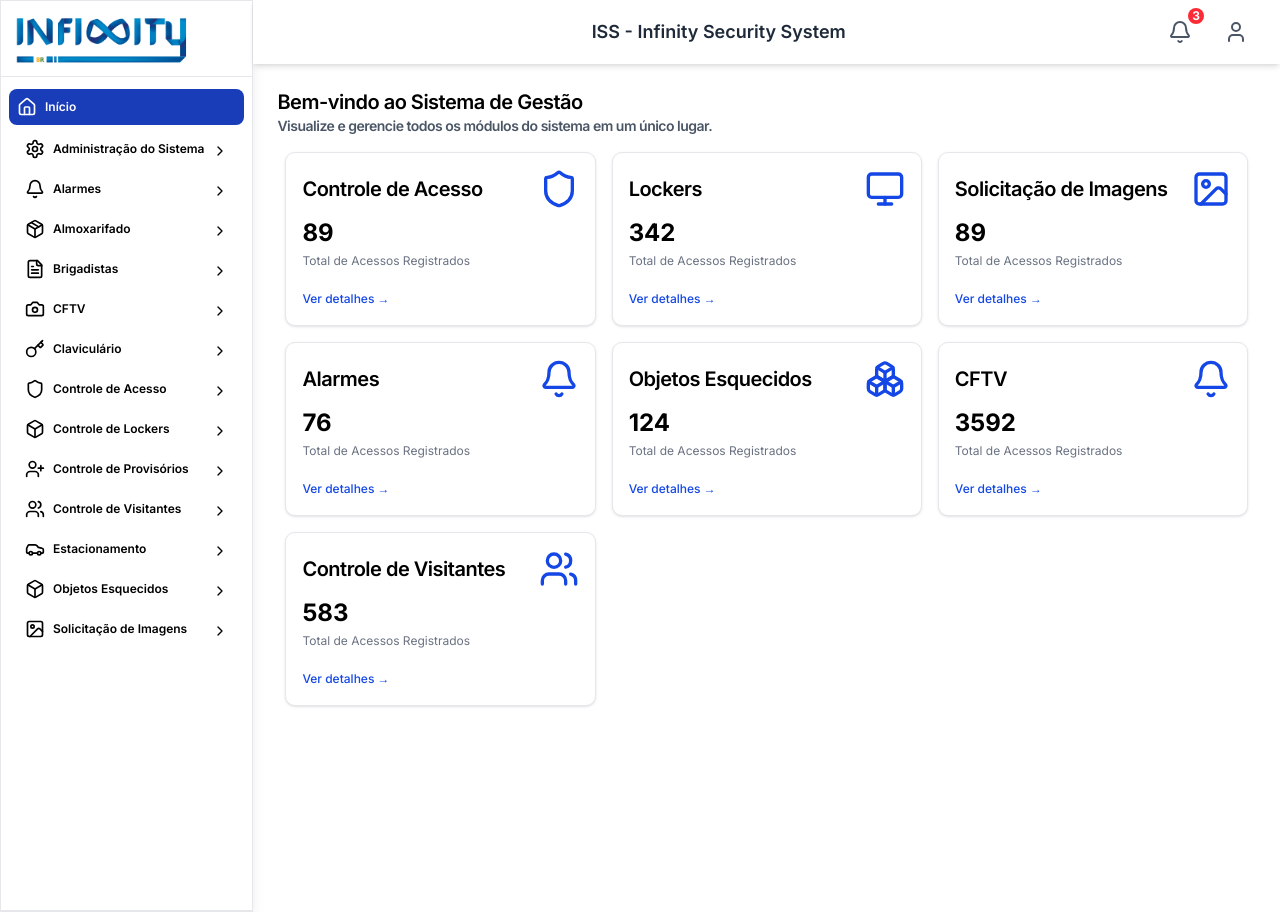
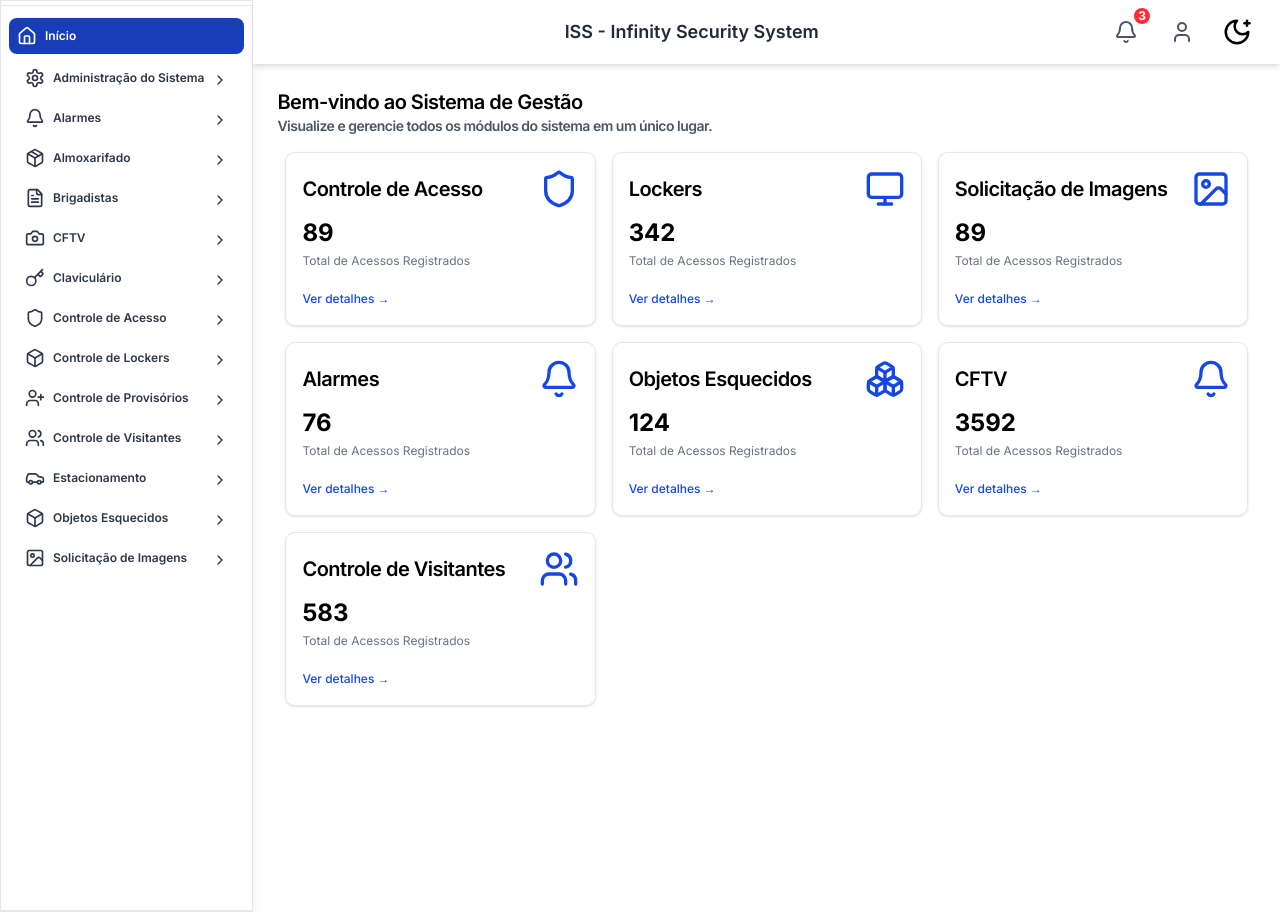
Before and after one commit to Lyzhz/EvolveFinance.js, a Next.js app: page / in a window 1280 px wide. Built offline with nearby package versions, Linux system fonts and the light colour scheme.

Commit message:
Dark Theme

```diff
--- a/package.json
+++ b/package.json
@@ -11,6 +11,7 @@
   "dependencies": {
     "@radix-ui/react-dropdown-menu": "^2.1.6",
     "@radix-ui/react-slot": "^1.1.2",
+    "@tailwindcss/typography": "^0.5.16",
     "class-variance-authority": "^0.7.1",
     "clsx": "^2.1.1",
     "framer-motion": "^12.6.2",
@@ -31,7 +32,7 @@
     "eslint": "^9",
     "eslint-config-next": "15.2.4",
     "postcss": "^8.5.3",
-    "tailwindcss": "^4.0.16",
+    "tailwindcss": "^4.0.17",
     "typescript": "^5"
   }
 }
--- a/src/app/globals.css
+++ b/src/app/globals.css
@@ -201,3 +201,36 @@ body {
 .delay-600 {
   animation-delay: 0.14s;
 }
+
+
+body.dark {
+  background-color: #1a202c; /* cor de fundo escura */
+  color: #e2e8f0; /* texto claro */
+}
+
+/* Outras regras de tema escuro */
+body.dark .topbar {
+  background-color: #2d3748; /* Exemplo para a topbar */
+}
+
+body.dark .main-content {
+  background-color: #1a202c; /* Exemplo para o conteúdo principal */
+}
+/* Estilos para a Sidebar */
+.sidebar {
+  background-color: white; /* Cor padrão para o tema claro */
+  color: #2d3748; /* Cor do texto para tema claro */
+}
+
+body.dark .sidebar {
+  background-color: #2d3748; /* Cor para tema escuro */
+  color: #e2e8f0; /* Cor do texto para tema escuro */
+}
+
+.sidebar a {
+  color: #2d3748; /* Link padrão para tema claro */
+}
+
+body.dark .sidebar a {
+  color: #e2e8f0; /* Link para tema escuro */
+}
--- a/src/app/layout.tsx
+++ b/src/app/layout.tsx
@@ -1,17 +1,39 @@
+'use client';
+
 import './globals.css';
-import type { Metadata } from 'next';
-import { Inter } from 'next/font/google';
+import { useState, useEffect } from 'react';
 import Sidebar from '@/components/sidebar';
 import TopBar from '@/components/topbar';
+import { Inter } from 'next/font/google';
 
 const inter = Inter({ subsets: ['latin'] });
 
-export const metadata: Metadata = {
-  title: 'Create Next App',
-  description: 'Generated by create next app',
-};
+export default function RootLayout({ children }: { children: React.ReactNode }) {
+  const [isDarkMode, setIsDarkMode] = useState(false);
 
-export default function RootLayout({ children }: { children: React.ReactNode }) {
+  // Verifica se o tema foi salvo no localStorage
+  useEffect(() => {
+    const savedTheme = localStorage.getItem('theme');
+    if (savedTheme === 'dark') {
+      setIsDarkMode(true);
+      document.body.classList.add('dark');
+    } else {
+      document.body.classList.remove('dark');
+    }
+  }, []);
+
+  // Função para alternar o tema
+  const toggleTheme = () => {
+    setIsDarkMode(!isDarkMode);
+    if (!isDarkMode) {
+      document.body.classList.add('dark');
+      localStorage.setItem('theme', 'dark');
+    } else {
+      document.body.classList.remove('dark');
+      localStorage.setItem('theme', 'light');
+    }
+  };
+
   return (
     <html lang="en">
       <body className={`${inter.className} antialiased`}>
@@ -21,8 +43,8 @@ export default function RootLayout({ children }: { children: React.ReactNode })
 
           {/* Main content area */}
           <div className="flex flex-col flex-1">
-            {/* TopBar */}
-            <TopBar />
+            {/* TopBar com botão de alternância de tema */}
+            <TopBar toggleTheme={toggleTheme} isDarkMode={isDarkMode} />
 
             {/* Main content */}
             <main className="flex-1 p-6">
--- a/src/components/sidebar.tsx
+++ b/src/components/sidebar.tsx
@@ -49,16 +49,16 @@ export default function Sidebar() {
   };
 
   return (
-    <div className="h-100% w-100% bg-white text-black border flex flex-col shadow-lg rounded_lg">
+    <div className="sidebar h-100% w-100% bg-white text-black border flex flex-col shadow-lg rounded_lg dark:bg-gray-800 text-gray-800 dark:text-white">
       <div className="flex pt-1">
-        <Image
+        {/*<Image
           src="/infinity.png"
           alt="infinitylogo"
           className="p-2"
           width={200}
           height={100}
           style={{ objectFit: 'contain' }}
-        />
+        />*/}
       </div>
       <nav className="flex-1 font-semibold overflow-y-auto border-y border-t-gray-200 py-3 px-2">
         <div className="flex flex-col pb-1.5">
@@ -505,7 +505,9 @@ function SidebarItem({
     <Link
       href={href}
       className={`flex items-center space-x-2 p-2 rounded-md transition-all duration-200 ${
-        isActive ? 'bg-blue-800 text-white' : 'hover:bg-gray-200'
+        isActive
+        ? 'bg-blue-800 !text-white'
+        : 'hover:bg-gray-200 dark:hover:bg-gray-700 hover:text-black dark:hover:text-white'
       }`}
     >
       {icon}
@@ -537,7 +539,9 @@ function DropdownSidebarItem({
       <button
         onClick={() => onToggle(index)}
         className={`flex items-center justify-between w-full px-4 py-2 rounded-md transition-all duration-200 ${
-          isChildActive ? 'bg-blue-800 text-white' : 'hover:bg-gray-200'
+          isChildActive
+            ? 'bg-blue-800 text-white'
+            : 'hover:bg-gray-200 dark:hover:bg-gray-700 hover:text-black dark:hover:text-white'
         }`}
       >
         <div className="flex items-center space-x-2">
--- a/src/components/topbar.tsx
+++ b/src/components/topbar.tsx
@@ -1,23 +1,28 @@
 'use client';
 
-import { Bell, User } from 'lucide-react';
+import { Bell, User, SunDim, MoonStar } from 'lucide-react'; // Adicionando os ícones de tema
 
-export default function TopBar() {
+interface TopBarProps {
+  toggleTheme: () => void;
+  isDarkMode: boolean;
+}
+
+export default function TopBar({ toggleTheme, isDarkMode }: TopBarProps) {
   return (
-    <header className="w-full bg-white shadow-md p-1 px-6 flex items-center justify-between">
+    <header className="w-full bg-white dark:bg-gray-800 shadow-md p-1 px-6 flex items-center justify-between">
 
       {/* Espaço para centralizar o texto */}
       <div className="flex-1 flex justify-center">
-        <span className="text-lg font-semibold text-gray-800">
+        <span className="text-lg font-semibold text-gray-800 dark:text-white">
           ISS - Infinity Security System
         </span>
       </div>
 
-      {/* Botões de Notificação e Usuário */}
+      {/* Botões de Notificação, Usuário e Tema */}
       <div className="flex py-2 items-center space-x-4">
 
         {/* Botão de Notificação */}
-        <button className="relative p-2 text-gray-600 hover:text-gray-900 transition">
+        <button className="relative p-2 text-gray-600 dark:text-gray-300 hover:text-gray-900 dark:hover:text-white transition">
           <Bell size={24} />
           <span className="absolute -top-1 -right-1 bg-red-500 text-white text-xs font-bold w-4 h-4 flex items-center justify-center rounded-full">
             3
@@ -25,9 +30,21 @@ export default function TopBar() {
         </button>
 
         {/* Botão de Usuário */}
-        <button className="relative p-2 text-gray-600 hover:text-gray-900 transition">
+        <button className="relative p-2 text-gray-600 dark:text-gray-300 hover:text-gray-900 dark:hover:text-white transition">
           <User size={24} />
         </button>
+
+        {/* Botão de Troca de Tema */}
+        <button
+  onClick={toggleTheme}
+  className="relative rounded-full p-1 flex items-center justify-center
+             transition-all duration-300 ease-out
+             bg-gradient-to-br from-white to-white dark:from-gray-800 dark:to-gray-800"
+>
+  {isDarkMode ? <SunDim size={30} className="transition-transform duration-200 hover:scale-120" />
+              : <MoonStar size={30} className="transition-transform duration-200 hover:scale-110" />}
+</button>
+
       </div>
     </header>
   );
--- /dev/null
+++ b/tailwind.config.js
@@ -0,0 +1,13 @@
+/** @type {import('tailwindcss').Config} */
+module.exports = {
+    content: [
+      './pages/**/*.{js,ts,jsx,tsx}',
+      './components/**/*.{js,ts,jsx,tsx}',
+    ],
+    theme: {
+    typography: (theme) => ({}),
+      extend: {},
+    },
+    variants: {},
+  plugins: [require('@tailwindcss/typography')],
+  }
```
Also changed, not shown: 1 other file (tests, documents, lock files or other folders).
